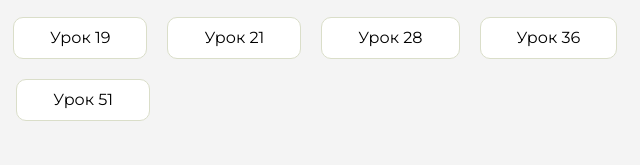
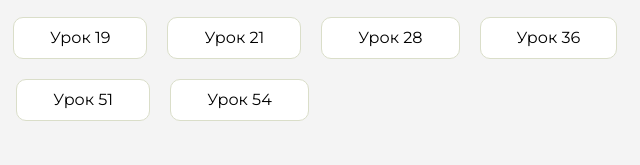
Before and after one commit to PavelMakarov1/homework, a plain HTML site: page index.html in a window 1280 px wide. Shown: the part 345-510 px from the top of the page, 598-1238 px from the left. Drawn offline with Linux system fonts and the light colour scheme.

Commit message:
Update index.html

```diff
--- a/index.html
+++ b/index.html
@@ -143,6 +143,9 @@
                     <li class="content__list-item">
                         <a href="lesson51/index.html">Урок 51</a>
                     </li>
+                    <li class="content__list-item">
+                        <a href="lesson54/index.html">Урок 54</a>
+                    </li>
                 </ul>
             </div>
             <div class="content__block hidden" id="diplomBlock">
```
